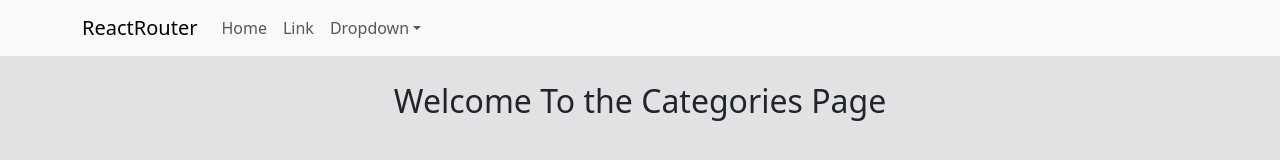
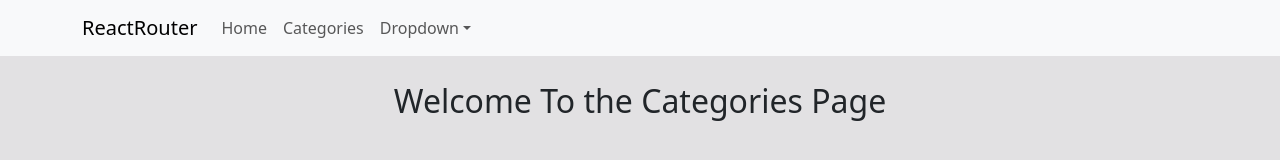
Before and after one commit to PengWin553/cat-learning-react, a React (Vite) app: page /categories in a window 1280 px wide. Shown: the top 160 px of the page. Built offline with nearby package versions, Linux system fonts and the light colour scheme.

Commit message:
Update Navbar to utilize React Router links

```diff
--- a/src/Navbar.jsx
+++ b/src/Navbar.jsx
@@ -1,6 +1,6 @@
 import {Navbar, Container, Nav, NavDropdown} from 'react-bootstrap';
 
-function NavigationBar() {
+const NavigationBar = () => {
   return (
     <Navbar expand="lg" className="bg-body-tertiary">
 
@@ -11,8 +11,8 @@ function NavigationBar() {
 
         <Navbar.Collapse id="basic-navbar-nav">
             <Nav className="me-auto">
-                <Nav.Link href="#home">Home</Nav.Link>
-                <Nav.Link href="#link">Link</Nav.Link>
+                <Nav.Link href="/home">Home</Nav.Link>
+                <Nav.Link href="/categories">Categories</Nav.Link>
 
                 <NavDropdown title="Dropdown" id="basic-nav-dropdown">
                 <NavDropdown.Item href="#action/3.1">Action</NavDropdown.Item>
```
